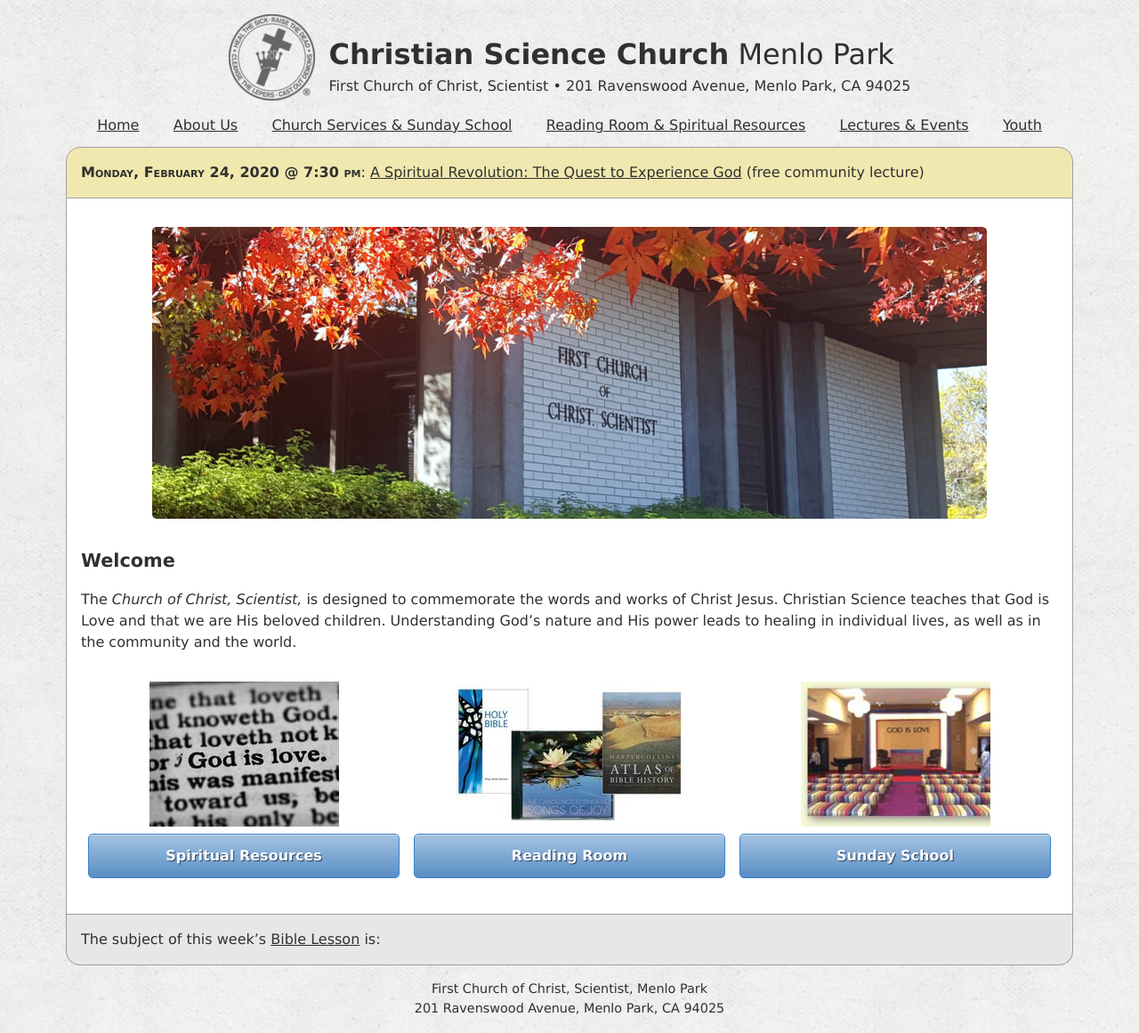
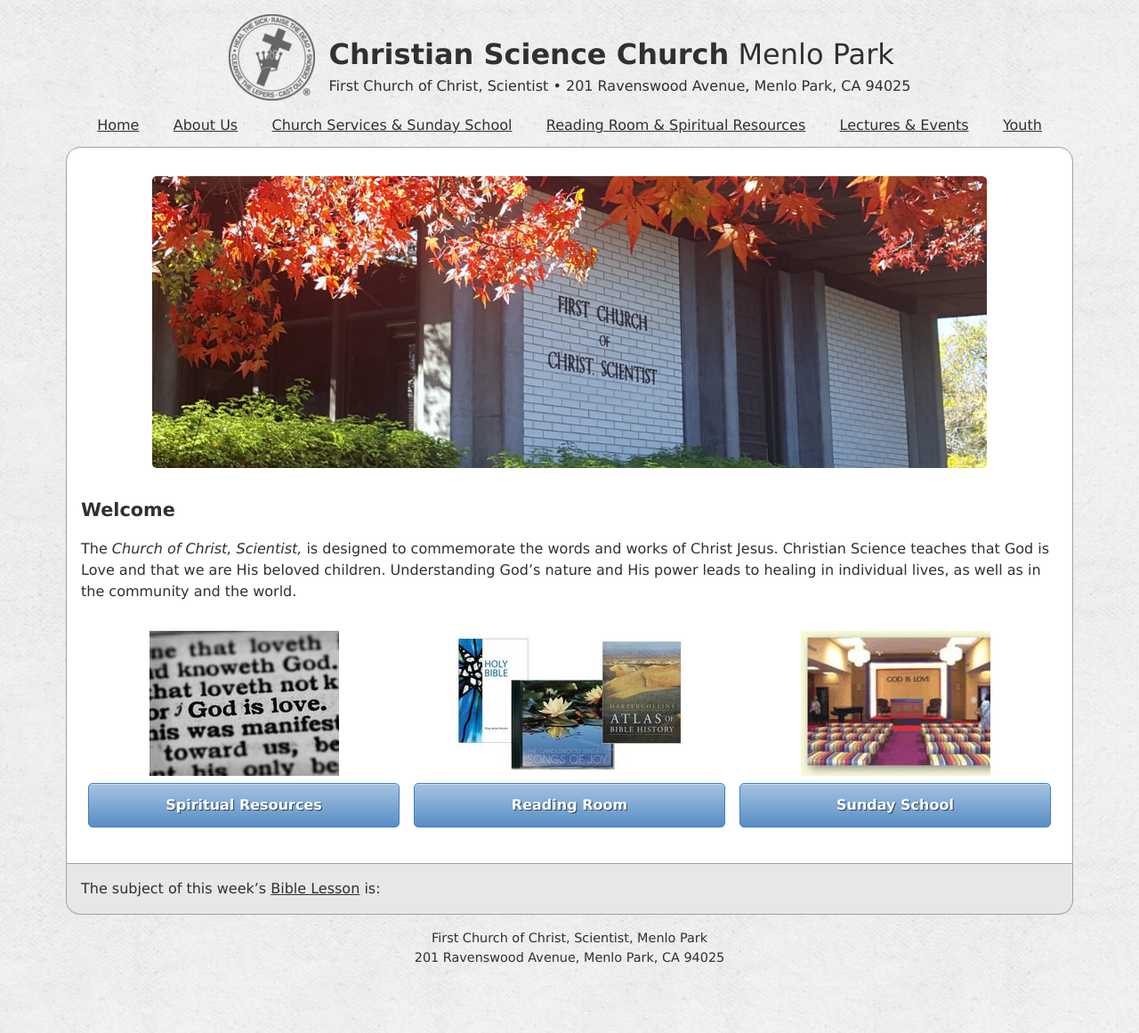
Before and after one commit to kalgynirae/csmenlopark, a Jekyll site: the page built from pages/home.md, in a window 1280 px wide. Shown: the whole page at 89% size. Built offline with Jekyll 4.4.1, drawn with Linux system fonts in a browser that asks for light colours; nearby versions of some CDN libraries; our own code applies the rules of GitHub Pages for plain Markdown files.

Commit message:
Remove lecture links and announcement banner

```diff
--- a/pages/home.md
+++ b/pages/home.md
@@ -10,13 +10,6 @@
   - Christian Science
   - healing
 ---
-
-<aside class="announcement-banner">
-  <a href="{% link pages/lecture2020.md %}">
-    <time datetime="2020-02-24T19:30:00.000-0800">Monday, February 24, 2020 @ 7:30 pm</time>:
-    <em>A Spiritual Revolution: The Quest to Experience God</em> (free community lecture)
-  </a>
-</aside>
 
 <section markdown="1">
 
```
Also changed, not shown: pages/events.md (+0 -9 lines).
